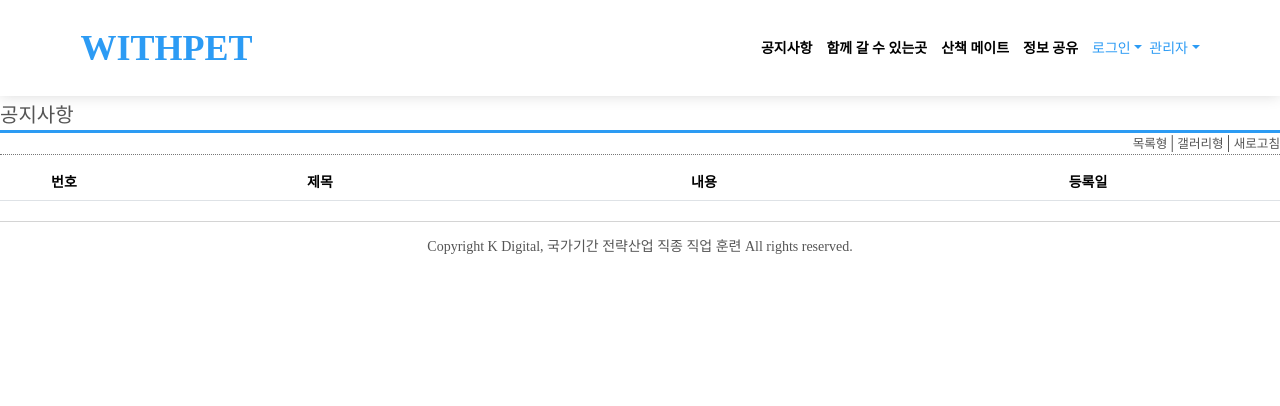
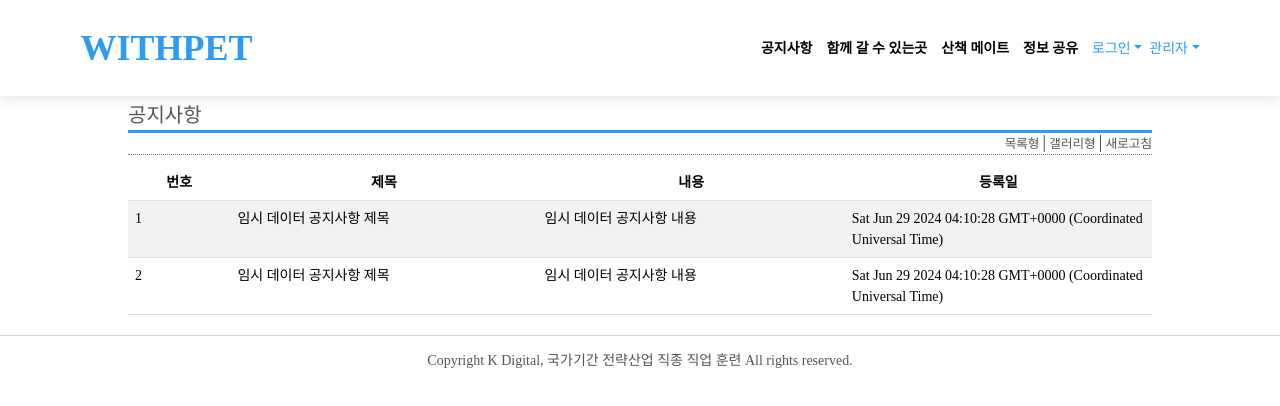
Before and after one commit to seongmiin00/withpet_react, a React (Create React App) app: page /notice/list_all in a window 1280 px wide. Shown: the top 406 px of the page. Built offline with nearby package versions, Linux system fonts and the light colour scheme; a web font is replaced by a local one.

Commit message:
하드코딩으로 공지사항 값 넣음

```diff
--- a/src/components/notice/Notice.jsx
+++ b/src/components/notice/Notice.jsx
@@ -1,8 +1,13 @@
-// import '../../styles/index.css';
+import {getListAll, tempData} from "./list_all";
+import NoticeContent from "./NoticeContent";
 
 export default function Notice() {
+    const noticeList = getListAll;
+    const temp = tempData;
+
     return (
         <>
+            <div style={{width: '80%', margin: 'auto'}}>
             <div className='title_line'>공지사항</div>
 
                 <aside className="aside_right">
@@ -39,6 +44,9 @@ export default function Notice() {
                             <th className='th_bs'>등록일</th>
                         </tr>
                     </thead>
+                    <tbody>
+                        <NoticeContent data={temp}/>
+                    </tbody>
 
                     {/*<tr th:each="noticeVO, status:${list_all}">*/}
                     {/*    <td class='td_left'><a th:href="@{|./read?noticeno=${noticeVO.noticeno}|}" th:text="${status.count}"></a></td>*/}
@@ -48,6 +56,7 @@ export default function Notice() {
                     {/*    </td>*/}
                     {/*</tr>*/}
                 </table>
+            </div>
         </>
     );
 }
--- /dev/null
+++ b/src/components/notice/NoticeContent.jsx
@@ -0,0 +1,20 @@
+export default function NoticeContent(props) {
+
+    return (
+        <>
+            {
+                props.data.map((a, i) => {
+                    return (
+                        <tr key={i}>
+                            <td className={'td_left'}>{props.data[i].num}</td>
+                            <td className={'td_left'}>{props.data[i].title}</td>
+                            <td className={'td_left'}>{props.data[i].content}</td>
+                            <td className={'td_left'}>{props.data[i].date.toString()}</td>
+                        </tr>
+                    );
+                })
+            }
+
+        </>
+    );
+}
--- a/src/components/notice/list_all.js
+++ b/src/components/notice/list_all.js
@@ -0,0 +1,30 @@
+import axios from "axios";
+
+// 리스트 가져오기
+const getListAll = async () => {
+    try {
+        axios.get('http://localhost:9093/notice/list_all')
+            .then(response => {
+                return response;
+            })
+    } catch (e) {
+        console.log(e);
+    }
+}
+
+const tempData = [
+    {
+        num: 1,
+        title: '임시 데이터 공지사항 제목',
+        content: '임시 데이터 공지사항 내용',
+        date: new Date()
+    },
+    {
+        num: 2,
+        title: '임시 데이터 공지사항 제목',
+        content: '임시 데이터 공지사항 내용',
+        date: new Date()
+    },
+]
+
+export {getListAll, tempData};
```
